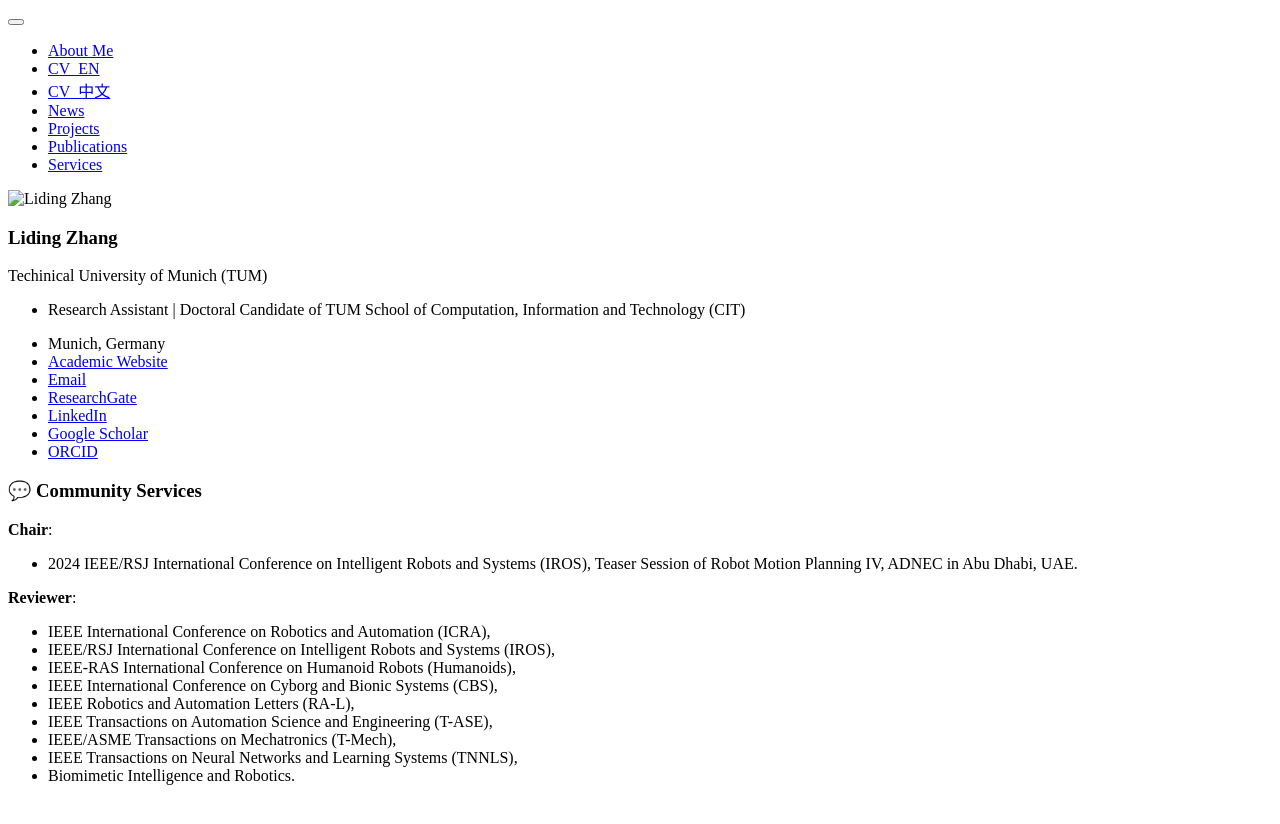
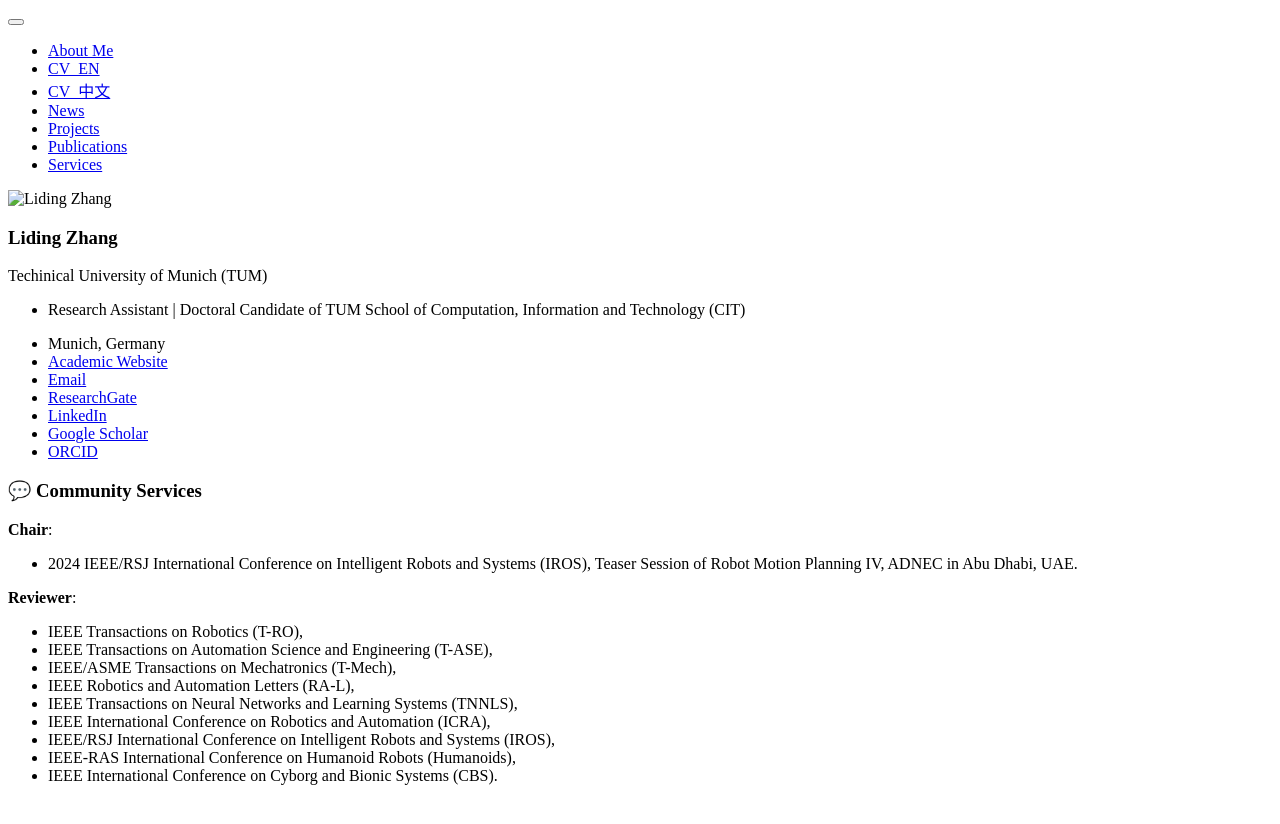
Before and after one commit to Liding-Zhang/liding-zhang.github.io, a Jekyll site: the page built from _pages/includes/services.md, in a window 1280 px wide. Shown: the top 824 px of the page. Built offline with Jekyll 4.4.1, drawn with Linux system fonts in a browser that asks for light colours; our own code applies the rules of GitHub Pages for plain Markdown files.

Commit message:
update service and cvs

```diff
--- a/_pages/includes/services.md
+++ b/_pages/includes/services.md
@@ -6,12 +6,12 @@
 
 **Reviewer**:
 
+- IEEE Transactions on Robotics (T-RO),
+- IEEE Transactions on Automation Science and Engineering (T-ASE),
+- IEEE/ASME Transactions on Mechatronics (T-Mech),
+- IEEE Robotics and Automation Letters (RA-L),
+- IEEE Transactions on Neural Networks and Learning Systems (TNNLS),
 - IEEE International Conference on Robotics and Automation (ICRA),
 - IEEE/RSJ International Conference on Intelligent Robots and Systems (IROS),
 - IEEE-RAS International Conference on Humanoid Robots (Humanoids),
-- IEEE International Conference on Cyborg and Bionic Systems (CBS),
-- IEEE Robotics and Automation Letters (RA-L),
-- IEEE Transactions on Automation Science and Engineering (T-ASE),
-- IEEE/ASME Transactions on Mechatronics (T-Mech),
-- IEEE Transactions on Neural Networks and Learning Systems (TNNLS),
-- Biomimetic Intelligence and Robotics.
+- IEEE International Conference on Cyborg and Bionic Systems (CBS).
```
Also changed, not shown: 2 other files.
